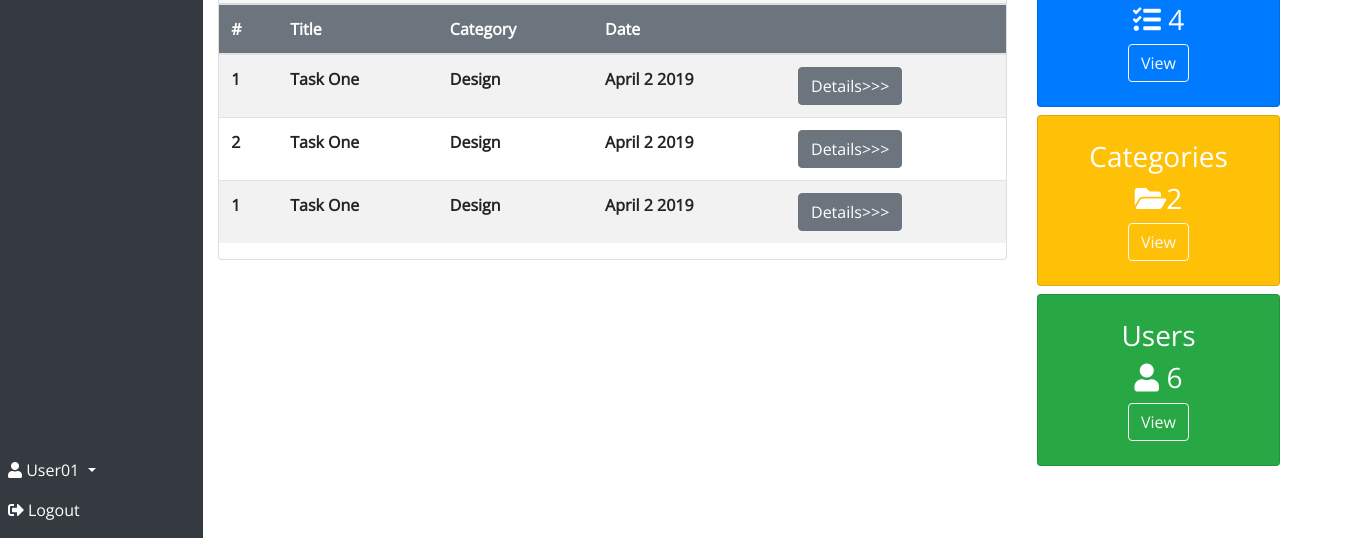
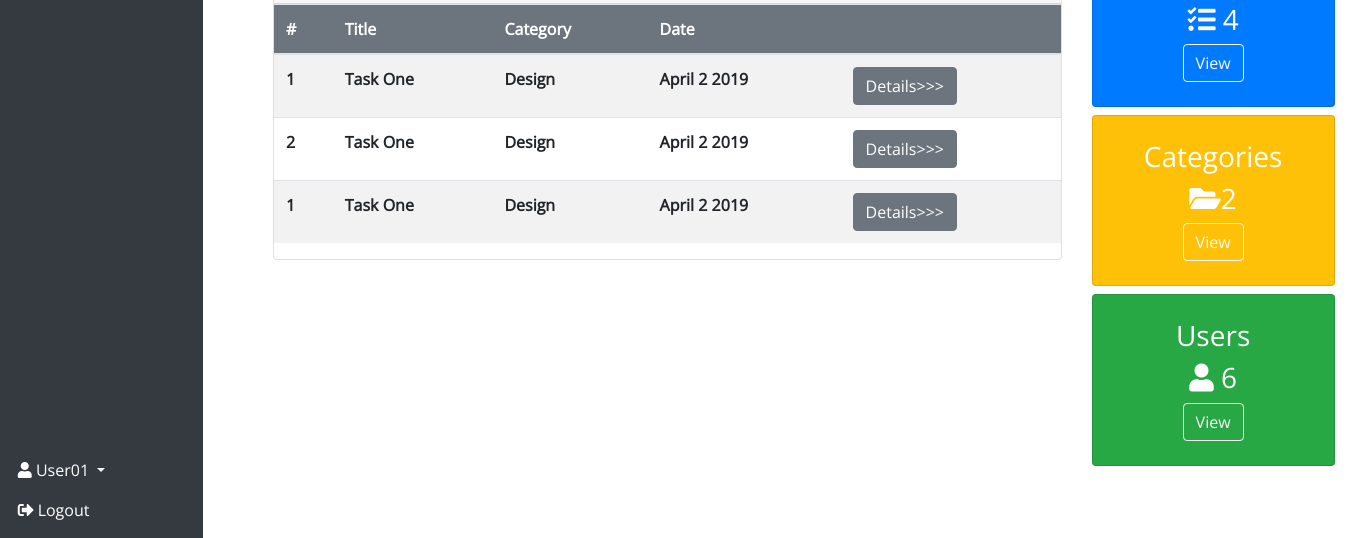
Before and after one commit to rahman23/admincontrolpanel.github.io, a plain HTML site: page index.html in a window 1280 px wide. Shown: the part 262-800 px from the top of the page, 1350 px wide, since content can reach past the window. Drawn offline with nearby package versions, Linux system fonts and the light colour scheme; a script that the page names is missing.

Commit message:
container padding

```diff
--- a/css/style.css
+++ b/css/style.css
@@ -5,6 +5,9 @@ body{
 
 }
 
+.container{
+    margin-left: 5% !important;
+}
 .active{
     font-size:1.2rem;
     font-weight:600;
```
